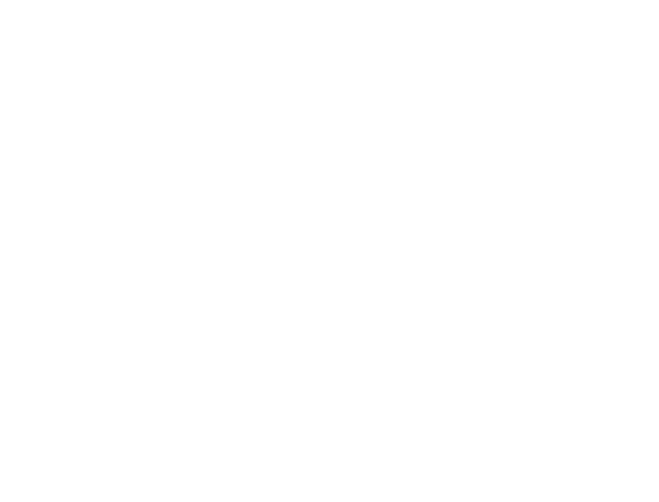
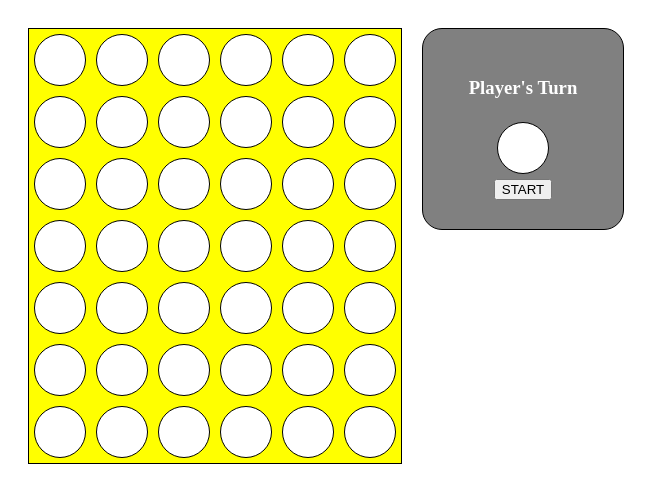
Before and after one commit to upgraded-robot/connect4, a plain HTML site: page index.html in a window 1280 px wide. Shown: the whole page, without its empty margins (0-659 px from the left). Drawn offline with Linux system fonts and the light colour scheme.

Commit message:
add css styles

```diff
--- a/css/style.css
+++ b/css/style.css
@@ -0,0 +1,46 @@
+#game-space{
+	display: flex;
+}
+#board{
+	display: inline-block;
+	margin: 20px;
+	border: 1px solid black;
+	background-color: yellow;
+}
+.col {
+	display: flex;
+}
+.col div{
+	width:  50px;
+	height: 50px;
+	border: 1px solid black;
+	border-radius: 50%;
+	margin: 5px;
+}
+
+.col .empty{
+	background-color: white;
+}
+
+.col .red {
+	background-color: red;
+}
+
+.col .black {
+	background-color: black;
+}
+.game-controller{
+	display: flex;
+	background-color: gray;
+	border: 1px solid black;
+	border-radius: 20px;
+	height: 200px;
+	margin-top: 20px;
+	align-items: center;
+	justify-content: center;
+	flex-direction: column;
+	width: 200px;
+}
+h3{
+	color: white;
+}
--- a/index.html
+++ b/index.html
@@ -6,6 +6,73 @@
 	<meta charset="utf-8">
 </head>
 <body>
+	<div id="game-space"><!-- contenedor del espacio de juego -->
+		<div id="board"> <!-- creación de div del tablero -->
+			<div class="col"> <!-- creación de div de la columna 1 -->
+				<div class="empty"></div> <!-- instancias de la columna -->
+				<div class="empty"></div>
+				<div class="empty"></div>
+				<div class="empty"></div>
+				<div class="empty"></div>
+				<div class="empty"></div>
+			</div>
+			<div class="col"> <!-- creación de div de la columna 2 -->
+				<div class="empty"></div>
+				<div class="empty"></div>
+				<div class="empty"></div>
+				<div class="empty"></div>
+				<div class="empty"></div>
+				<div class="empty"></div>
+			</div>
+			<div class="col"> <!-- creación de div de la columna 3 -->
+				<div class="empty"></div>
+				<div class="empty"></div>
+				<div class="empty"></div>
+				<div class="empty"></div>
+				<div class="empty"></div>
+				<div class="empty"></div>
+			</div>
+			<div class="col"> <!-- creación de div de la columna 4 -->
+				<div class="empty"></div>
+				<div class="empty"></div>
+				<div class="empty"></div>
+				<div class="empty"></div>
+				<div class="empty"></div>
+				<div class="empty"></div>
+			</div>
+			<div class="col"> <!-- creación de div de la columna 5 -->
+				<div class="empty"></div>
+				<div class="empty"></div>
+				<div class="empty"></div>
+				<div class="empty"></div>
+				<div class="empty"></div>
+				<div class="empty"></div>
+			</div>
+			<div class="col"> <!-- creación de div de la columna 6 -->
+				<div class="empty"></div>
+				<div class="empty"></div>
+				<div class="empty"></div>
+				<div class="empty"></div>
+				<div class="empty"></div>
+				<div class="empty"></div>
+			</div>
+			<div class="col"> <!-- creación de div de la columna 7 -->
+				<div class="empty"></div>
+				<div class="empty"></div>
+				<div class="empty"></div>
+				<div class="empty"></div>
+				<div class="empty"></div>
+				<div class="empty"></div>
+			</div>
+		</div>
+		<div class="game-controller">
+			<h3>Player's Turn</h3>
+			<div class="col">
+				<div class="empty"></div>
+			</div>
+			<button type="button">START</button>
+		</div>
+	</div>
 
 <script type="text/javascript" src="js/jquery-3.1.1.min.js"></script>
 <script type="text/javascript" src="js/main.js"></script>
--- a/js/main.js
+++ b/js/main.js
@@ -1,3 +1,4 @@
 $( document ).ready(function() {
     console.log( "Ready!" );
+   /* $(".col:nth-child(7) div:nth-child(6)").addClass("red");*/ /// prueba para vericar el accseso a columnas
 });
```
